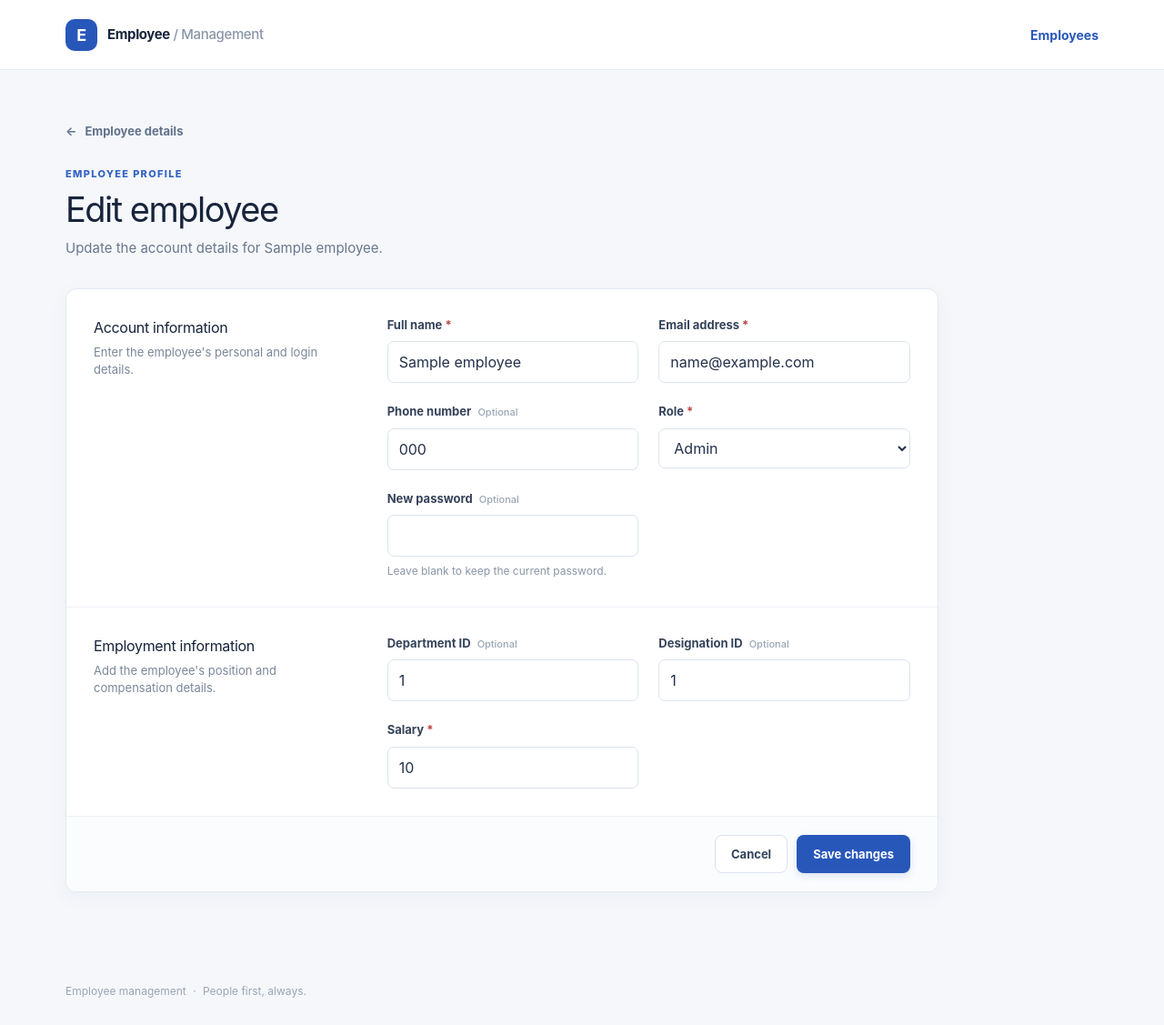
After one commit to Knudsonzak/Software-Project-III, a Laravel app: template resources/views/edit.blade.php in a window 1280 px wide. The commit adds this page. Shown: the whole page at 91% size. Run offline with Laravel 12, Linux system fonts and the light colour scheme; the template is opened without the code that fills it: most values are stand-ins (such as "Sample title", 1, 10 or a date in 2020); style sheets or scripts are compiled from the project's sources.

Commit message:
demo UI design

```diff
--- a/app/Http/Controllers/EmployeeController.php
+++ b/app/Http/Controllers/EmployeeController.php
@@ -11,7 +11,8 @@ class EmployeeController extends Controller
      */
     public function index()
     {
-        //
+        $employees = collect([]);
+        return view('dashboard', compact('employees'));
     }
 
     /**
--- a/resources/css/app.css
+++ b/resources/css/app.css
@@ -1,4 +1,8 @@
 @import 'tailwindcss';
+@import './dashboard.css';
+@import './show.css';
+@import './create.css';
+@import './edit.css';
 
 @source '../../vendor/laravel/framework/src/Illuminate/Pagination/resources/views/*.blade.php';
 @source '../../storage/framework/views/*.php';
--- /dev/null
+++ b/resources/css/base.css
@@ -0,0 +1,57 @@
+:root {
+    color-scheme: light;
+    font-family: Inter, "Segoe UI", Arial, sans-serif;
+    color: #17243b;
+    background: #f5f7fb;
+    font-synthesis: none;
+}
+
+* { box-sizing: border-box; }
+body { margin: 0; min-width: 320px; }
+a { color: inherit; }
+button, input, select { font: inherit; }
+button, a, input, select { outline-offset: 3px; }
+:focus-visible { outline: 3px solid #80a5f8; }
+
+.site-header { background: #fff; border-bottom: 1px solid #e6ebf2; }
+.header-inner { max-width: 1200px; min-height: 76px; margin: auto; padding: 0 32px; display: flex; align-items: center; justify-content: space-between; gap: 24px; }
+.brand { display: inline-flex; align-items: center; gap: 11px; text-decoration: none; font-size: 15px; font-weight: 750; letter-spacing: -.025em; }
+.brand-mark { display: grid; place-items: center; width: 35px; height: 35px; border-radius: 10px; color: #fff; background: #2857ba; font-size: 18px; }
+.brand-light { color: #8a96a8; font-weight: 500; }
+.nav-link { color: #2857ba; text-decoration: none; font-size: 14px; font-weight: 700; }
+.page-shell { max-width: 1200px; margin: 0 auto; padding: 54px 32px 80px; min-height: calc(100vh - 135px); }
+.page-heading { display: flex; align-items: end; justify-content: space-between; gap: 24px; margin-bottom: 32px; }
+.eyebrow { margin: 0 0 10px; color: #3564c3; font-size: 11px; font-weight: 800; letter-spacing: .12em; text-transform: uppercase; }
+h1, h2, h3, p { margin-top: 0; }
+h1 { margin-bottom: 8px; font-size: clamp(30px, 4vw, 38px); line-height: 1.15; letter-spacing: -.04em; }
+.page-description { margin-bottom: 0; color: #68778c; font-size: 15px; line-height: 1.6; }
+.back-link { display: inline-flex; gap: 9px; margin-bottom: 28px; color: #61728a; font-size: 13px; font-weight: 700; text-decoration: none; }
+.back-link:hover, .nav-link:hover { color: #183e93; }
+.button { display: inline-flex; min-height: 42px; align-items: center; justify-content: center; gap: 8px; padding: 10px 17px; border: 1px solid transparent; border-radius: 8px; cursor: pointer; font-size: 13px; font-weight: 700; line-height: 1.3; text-decoration: none; white-space: nowrap; }
+.button-primary { background: #2857ba; color: #fff; box-shadow: 0 3px 8px rgba(40, 87, 186, .16); }
+.button-primary:hover { background: #1d469c; }
+.button-outline { border-color: #dce3ed; background: #fff; color: #34445c; }
+.button-outline:hover { background: #f7f9fc; }
+.button-danger { border-color: #efc8c8; background: #fff; color: #b53535; }
+.button-danger:hover { background: #fff4f4; }
+.card { overflow: hidden; border: 1px solid #e4e9f1; border-radius: 12px; background: #fff; box-shadow: 0 6px 24px rgba(28, 47, 76, .04); }
+.card-heading { padding: 25px 28px; }
+.card-heading h2, .section-title h2, .section-title h3 { margin-bottom: 6px; font-size: 16px; letter-spacing: -.02em; }
+.card-heading p, .section-title p { margin-bottom: 0; color: #7a8799; font-size: 13px; line-height: 1.5; }
+.avatar { flex: 0 0 auto; display: grid; place-items: center; width: 40px; height: 40px; border-radius: 12px; background: #eaf0fd; color: #315eb7; font-weight: 750; }
+.badge { display: inline-block; padding: 5px 9px; border-radius: 6px; background: #edf3ff; color: #345fac; font-size: 11px; font-weight: 700; }
+.notice { margin-bottom: 24px; padding: 15px 18px; border: 1px solid; border-radius: 8px; font-size: 14px; line-height: 1.5; }
+.notice-success { border-color: #b8e4cb; background: #f0fbf4; color: #236742; }
+.notice-error { border-color: #efc6c6; background: #fff5f5; color: #a52e2e; }
+.notice-error ul { margin: 8px 0 0; padding-left: 20px; }
+.site-footer { max-width: 1200px; margin: auto; padding: 20px 32px 28px; color: #9aa5b4; font-size: 12px; }
+.site-footer span { margin: 0 4px; }
+.visually-hidden { position: absolute; width: 1px; height: 1px; padding: 0; margin: -1px; overflow: hidden; clip: rect(0, 0, 0, 0); white-space: nowrap; border: 0; }
+
+@media (max-width: 600px) {
+    .header-inner { min-height: 66px; padding: 0 20px; }
+    .brand-light { display: none; }
+    .page-shell { padding: 36px 20px 56px; }
+    .page-heading { align-items: flex-start; flex-direction: column; }
+    .site-footer { padding-right: 20px; padding-left: 20px; }
+}
--- /dev/null
+++ b/resources/css/create.css
@@ -0,0 +1,2 @@
+@import "./base.css";
+@import "./form.css";
--- /dev/null
+++ b/resources/css/dashboard.css
@@ -0,0 +1,21 @@
+@import "./base.css";
+
+.table-wrap { overflow-x: auto; }
+table { width: 100%; border-collapse: collapse; text-align: left; }
+th { padding: 13px 28px; background: #f8fafd; color: #8390a3; font-size: 10px; font-weight: 800; letter-spacing: .08em; text-transform: uppercase; white-space: nowrap; }
+td { padding: 19px 28px; border-top: 1px solid #edf0f5; color: #5c6b80; font-size: 13px; }
+.employee-cell { display: flex; align-items: center; gap: 13px; min-width: 210px; }
+.employee-name { display: block; color: #233149; font-size: 14px; font-weight: 700; text-decoration: none; }
+.employee-name:hover { color: #1b4297; text-decoration: underline; }
+.secondary-text { display: block; margin-top: 5px; color: #8a97a8; font-size: 12px; }
+.table-action { text-align: right; white-space: nowrap; }
+.action-buttons { display: flex; gap: 8px; align-items: center; }
+.action-buttons a, .action-buttons form { display: inline; margin: 0; }
+.action-buttons a { color: #3564bd; font-weight: 700; text-decoration: none; font-size: 12px; padding: 6px 10px; }
+.action-buttons a:hover { color: #1b4297; text-decoration: underline; }
+.action-buttons button { background: #b53535; color: #fff; border: none; padding: 6px 10px; border-radius: 6px; font-weight: 700; font-size: 12px; cursor: pointer; }
+.action-buttons button:hover { background: #8b2626; }
+.empty-state { padding: 60px 28px; text-align: center; }
+.empty-state strong, .empty-state span { display: block; }
+.empty-state strong { color: #233149; font-size: 15px; }
+.empty-state span { margin: 8px 0 20px; color: #7a8799; }
--- /dev/null
+++ b/resources/css/edit.css
@@ -0,0 +1,2 @@
+@import "./base.css";
+@import "./form.css";
--- /dev/null
+++ b/resources/css/form.css
@@ -0,0 +1,20 @@
+.form-card { max-width: 960px; }
+.form-section { display: grid; grid-template-columns: 1fr 2fr; gap: 35px; padding: 30px; }
+.form-section + .form-section { border-top: 1px solid #edf0f5; }
+.form-grid { display: grid; grid-template-columns: repeat(2, minmax(0, 1fr)); gap: 22px; }
+.field { display: flex; min-width: 0; flex-direction: column; gap: 8px; }
+.field label { color: #35435a; font-size: 13px; font-weight: 700; }
+.field label > span:not(.optional) { color: #be4545; }
+.optional { margin-left: 4px; color: #9aa5b4; font-size: 11px; font-weight: 500; }
+.field input, .field select { width: 100%; min-height: 43px; padding: 10px 12px; border: 1px solid #dce3ed; border-radius: 7px; background: #fff; color: #233149; }
+.field input:hover, .field select:hover { border-color: #b9c6d9; }
+.field input[aria-invalid="true"], .field select[aria-invalid="true"] { border-color: #d96f6f; }
+.field-hint { color: #8995a5; font-size: 12px; line-height: 1.4; }
+.field-error { color: #b53535; font-size: 12px; line-height: 1.4; }
+.form-actions { display: flex; justify-content: flex-end; gap: 10px; padding: 20px 30px; border-top: 1px solid #edf0f5; background: #fbfcfe; }
+@media (max-width: 700px) { .form-section { grid-template-columns: 1fr; gap: 22px; } }
+@media (max-width: 450px) {
+    .form-section { padding: 24px; }
+    .form-grid { grid-template-columns: 1fr; }
+    .form-actions { padding: 20px 24px; }
+}
--- /dev/null
+++ b/resources/css/show.css
@@ -0,0 +1,18 @@
+@import "./base.css";
+
+.profile-header { display: flex; align-items: center; gap: 18px; padding: 30px; background: #fbfcff; }
+.avatar-large { width: 64px; height: 64px; border-radius: 17px; font-size: 25px; }
+.profile-header h2 { margin-bottom: 5px; font-size: 20px; letter-spacing: -.03em; }
+.profile-header p { margin-bottom: 10px; color: #7a8799; font-size: 13px; }
+.details-section { display: grid; grid-template-columns: 1fr 2fr; gap: 35px; padding: 30px; border-top: 1px solid #edf0f5; }
+.details-grid { display: grid; grid-template-columns: repeat(2, minmax(0, 1fr)); gap: 26px; margin: 0; }
+.details-grid dt { margin-bottom: 8px; color: #8a97a8; font-size: 12px; font-weight: 600; }
+.details-grid dd { margin: 0; overflow-wrap: anywhere; color: #26354d; font-size: 14px; font-weight: 600; }
+.danger-zone { display: flex; align-items: center; justify-content: space-between; gap: 24px; margin-top: 24px; padding: 24px 28px; border: 1px solid #f1dddd; border-radius: 12px; background: #fff; }
+.danger-zone h2 { margin-bottom: 6px; font-size: 15px; }
+.danger-zone p { margin-bottom: 0; color: #7a8799; font-size: 13px; line-height: 1.5; }
+@media (max-width: 700px) {
+    .details-section { grid-template-columns: 1fr; gap: 22px; }
+    .danger-zone { align-items: flex-start; flex-direction: column; }
+}
+@media (max-width: 450px) { .details-grid { grid-template-columns: 1fr; } }
--- /dev/null
+++ b/resources/views/edit.blade.php
@@ -0,0 +1,15 @@
+@extends('layout')
+
+@section('title', 'Edit employee')
+
+@section('content')
+    <a class="back-link" href="{{ url('/employees/' . $employee->emp_id) }}"><span aria-hidden="true">&larr;</span> Employee details</a>
+    <div class="page-heading">
+        <div><p class="eyebrow">Employee profile</p><h1>Edit employee</h1><p class="page-description">Update the account details for {{ $employee->name }}.</p></div>
+    </div>
+    <form action="{{ url('/employees/' . $employee->emp_id) }}" method="POST">
+        @csrf
+        @method('PUT')
+        @include('form', ['editing' => true])
+    </form>
+@endsection
--- /dev/null
+++ b/resources/views/form.blade.php
@@ -0,0 +1,67 @@
+@if ($errors->any())
+    <div class="notice notice-error" role="alert">
+        <strong>Please check the following:</strong>
+        <ul>@foreach ($errors->all() as $error)<li>{{ $error }}</li>@endforeach</ul>
+    </div>
+@endif
+
+<section class="card form-card" aria-labelledby="account-information">
+    <div class="form-section">
+        <div class="section-title"><h2 id="account-information">Account information</h2><p>Enter the employee's personal and login details.</p></div>
+        <div class="form-grid">
+            <div class="field">
+                <label for="name">Full name <span aria-hidden="true">*</span></label>
+                <input id="name" name="name" type="text" value="{{ old('name', $employee->name ?? '') }}" maxlength="255" autocomplete="name" required @error('name') aria-invalid="true" aria-describedby="name-error" @enderror>
+                @error('name') <span class="field-error" id="name-error">{{ $message }}</span> @enderror
+            </div>
+            <div class="field">
+                <label for="email">Email address <span aria-hidden="true">*</span></label>
+                <input id="email" name="email" type="email" value="{{ old('email', $employee->email ?? '') }}" maxlength="255" autocomplete="email" required @error('email') aria-invalid="true" aria-describedby="email-error" @enderror>
+                @error('email') <span class="field-error" id="email-error">{{ $message }}</span> @enderror
+            </div>
+            <div class="field">
+                <label for="phone">Phone number <span class="optional">Optional</span></label>
+                <input id="phone" name="phone" type="tel" value="{{ old('phone', $employee->phone ?? '') }}" maxlength="20" autocomplete="tel" @error('phone') aria-invalid="true" aria-describedby="phone-error" @enderror>
+                @error('phone') <span class="field-error" id="phone-error">{{ $message }}</span> @enderror
+            </div>
+            <div class="field">
+                <label for="role">Role <span aria-hidden="true">*</span></label>
+                <select id="role" name="role" required @error('role') aria-invalid="true" aria-describedby="role-error" @enderror>
+                    <option value="employee" @selected(old('role', $employee->role ?? 'employee') === 'employee')>Employee</option>
+                    <option value="admin" @selected(old('role', $employee->role ?? 'employee') === 'admin')>Admin</option>
+                </select>
+                @error('role') <span class="field-error" id="role-error">{{ $message }}</span> @enderror
+            </div>
+            <div class="field">
+                <label for="password">{{ $editing ? 'New password' : 'Password' }} @if ($editing)<span class="optional">Optional</span>@else<span aria-hidden="true">*</span>@endif</label>
+                <input id="password" name="password" type="password" autocomplete="new-password" {{ $editing ? '' : 'required' }} @error('password') aria-invalid="true" aria-describedby="password-error" @enderror>
+                @if ($editing)<span class="field-hint">Leave blank to keep the current password.</span>@endif
+                @error('password') <span class="field-error" id="password-error">{{ $message }}</span> @enderror
+            </div>
+        </div>
+    </div>
+    <div class="form-section">
+        <div class="section-title"><h2>Employment information</h2><p>Add the employee's position and compensation details.</p></div>
+        <div class="form-grid">
+            <div class="field">
+                <label for="department_id">Department ID <span class="optional">Optional</span></label>
+                <input id="department_id" name="department_id" type="number" min="1" step="1" value="{{ old('department_id', $employee->department_id ?? '') }}" @error('department_id') aria-invalid="true" aria-describedby="department-error" @enderror>
+                @error('department_id') <span class="field-error" id="department-error">{{ $message }}</span> @enderror
+            </div>
+            <div class="field">
+                <label for="designation_id">Designation ID <span class="optional">Optional</span></label>
+                <input id="designation_id" name="designation_id" type="number" min="1" step="1" value="{{ old('designation_id', $employee->designation_id ?? '') }}" @error('designation_id') aria-invalid="true" aria-describedby="designation-error" @enderror>
+                @error('designation_id') <span class="field-error" id="designation-error">{{ $message }}</span> @enderror
+            </div>
+            <div class="field">
+                <label for="salary">Salary <span aria-hidden="true">*</span></label>
+                <input id="salary" name="salary" type="number" min="0" max="99999999.99" step="0.01" value="{{ old('salary', $employee->salary ?? '') }}" required @error('salary') aria-invalid="true" aria-describedby="salary-error" @enderror>
+                @error('salary') <span class="field-error" id="salary-error">{{ $message }}</span> @enderror
+            </div>
+        </div>
+    </div>
+    <div class="form-actions">
+        <a class="button button-outline" href="{{ $editing ? url('/employees/' . $employee->emp_id) : url('/employees') }}">Cancel</a>
+        <button class="button button-primary" type="submit">{{ $editing ? 'Save changes' : 'Create employee' }}</button>
+    </div>
+</section>
--- /dev/null
+++ b/resources/views/layout.blade.php
@@ -0,0 +1,30 @@
+<!DOCTYPE html>
+<html lang="{{ str_replace('_', '-', app()->getLocale()) }}">
+<head>
+    <meta charset="utf-8">
+    <meta name="viewport" content="width=device-width, initial-scale=1">
+    <title>@yield('title') | Employee management</title>
+    @vite('resources/css/app.css')
+</head>
+<body>
+    <header class="site-header">
+        <div class="header-inner">
+            <a class="brand" href="{{ url('/employees') }}">
+                <span class="brand-mark" aria-hidden="true">E</span>
+                <span>Employee<span class="brand-light"> / Management</span></span>
+            </a>
+            <nav aria-label="Main navigation">
+                <a class="nav-link" href="{{ url('/employees') }}" aria-current="page">Employees</a>
+            </nav>
+        </div>
+    </header>
+
+    <main class="page-shell">
+        @if (session('success'))
+            <div class="notice notice-success" role="status">{{ session('success') }}</div>
+        @endif
+        @yield('content')
+    </main>
+    <footer class="site-footer">Employee management <span aria-hidden="true">&middot;</span> People first, always.</footer>
+</body>
+</html>
--- a/routes/web.php
+++ b/routes/web.php
@@ -1,7 +1,10 @@
 <?php
 
 use Illuminate\Support\Facades\Route;
+use App\Http\Controllers\EmployeeController;
 
 Route::get('/', function () {
     return view('welcome');
 });
+
+Route::get('/dashboard', [EmployeeController::class, 'index']);
```
Also changed, not shown: resources/views/create.blade.php (added, +14 -0 lines), resources/views/dashboard.blade.php (added, +62 -0 lines), resources/views/show.blade.php (added, +53 -0 lines), 1 other file.
